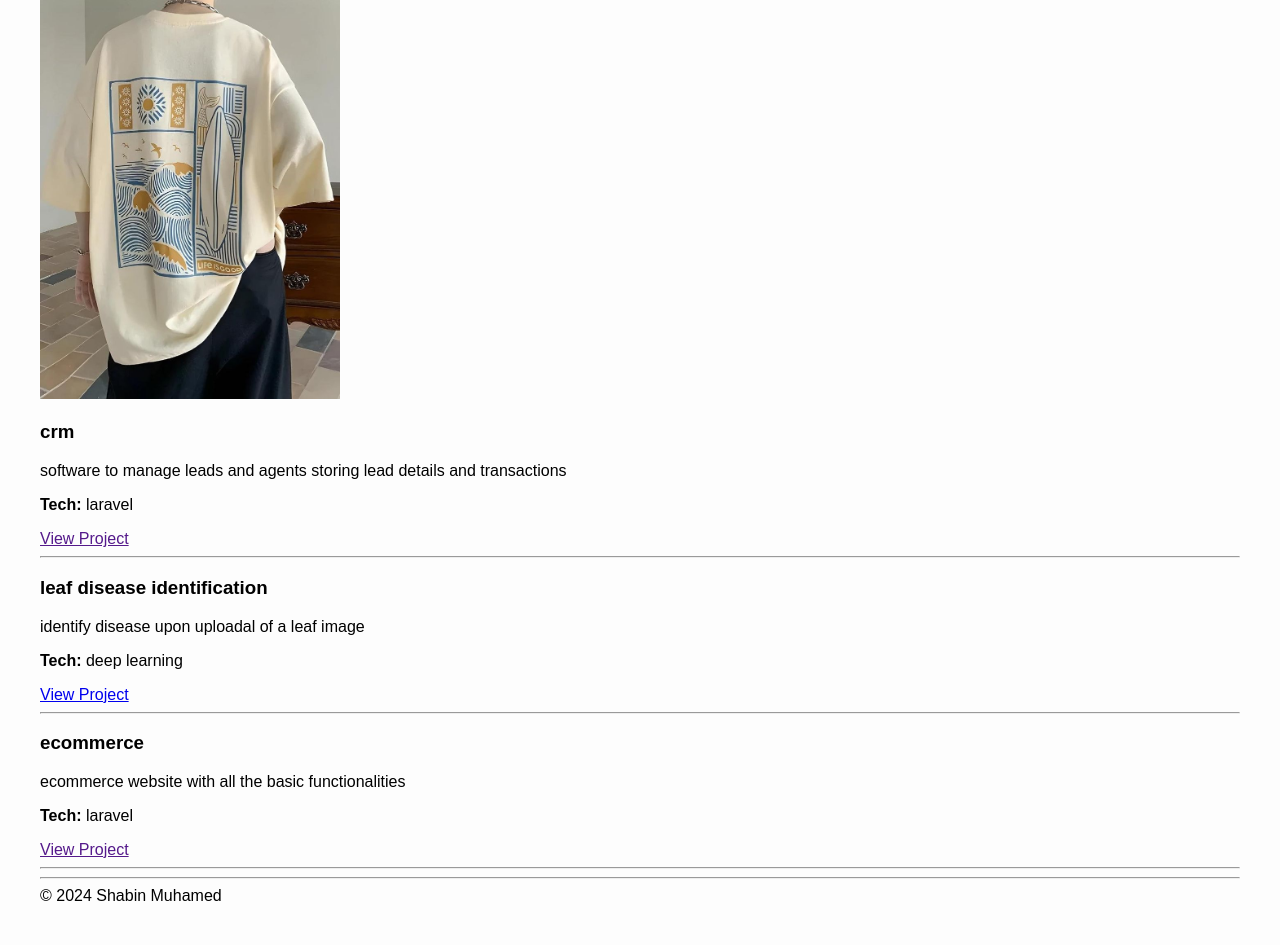
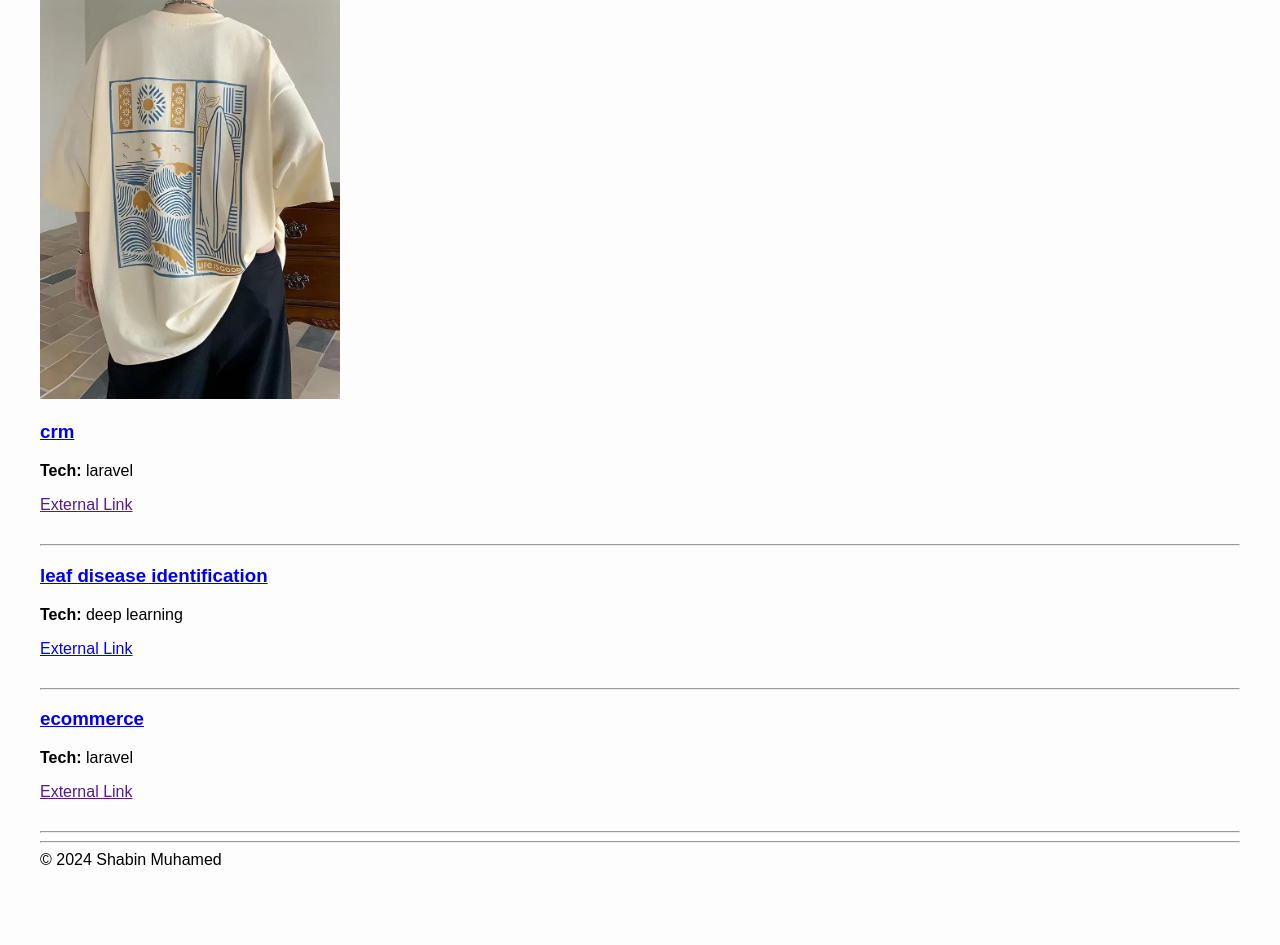
Before and after one commit to ShabinMuhamed/portfolio_site, a Django app: page /projects/ in a window 1280 px wide. Shown: the part 149-1094 px from the top of the page. After the commit the page ends 1014 px from the top, so only its background shows below. Run offline with Django 5.2, Linux system fonts and the light colour scheme; data comes from the database, SQL or seed files in the repository.

```diff
--- a/home/templates/home/projects.html
+++ b/home/templates/home/projects.html
@@ -4,17 +4,19 @@
 <h1>My Projects</h1>
 
 {% for project in projects %}
-  <div class="project">
-    {% if project.image %}
-      <img src="{{ project.image.url }}" alt="{{ project.title }}" style="width: 300px; height: auto;">
-    {% endif %}
-    <h3>{{ project.title }}</h3>
-    <p>{{ project.description }}</p>
+  <div style="margin-bottom: 30px;">
+    <a href="{% url 'project_detail' project.pk %}">
+      {% if project.image %}
+        <img src="{{ project.image.url }}" alt="{{ project.title }}" style="width: 300px; height: auto;">
+      {% endif %}
+      <h3>{{ project.title }}</h3>
+    </a>
     <p><strong>Tech:</strong> {{ project.technology }}</p>
-    <a href="{{ project.link }}" target="_blank">View Project</a>
+    <a href="{{ project.link }}" target="_blank">External Link</a>
   </div>
   <hr>
 {% endfor %}
 
 
+
 {% endblock %}
--- /dev/null
+++ b/home/urls.py
@@ -0,0 +1,12 @@
+from django.urls import path
+from . import views
+
+urlpatterns = [
+    path('', views.home_view),
+    path('about/', views.about_view),
+    path('skills/', views.skills_view),
+    path('projects/', views.projects_view,name='projects'),
+    path('contact/', views.contact_view),
+    path('project/<int:pk>/', views.project_detail, name='project_detail'),
+
+]
--- a/home/views.py
+++ b/home/views.py
@@ -1,4 +1,4 @@
-from django.shortcuts import render
+from django.shortcuts import render,get_object_or_404
 from .models import Project
 
 def home_view(request):
@@ -30,3 +30,7 @@ def contact_view(request):
         success = True
 
     return render(request, 'home/contact.html', {'success': success})
+
+def project_detail(request, pk):
+    project = get_object_or_404(Project, pk=pk)
+    return render(request, 'home/project_detail.html', {'project': project})
--- a/portfolio_site/urls.py
+++ b/portfolio_site/urls.py
@@ -15,19 +15,14 @@ Including another URLconf
     2. Add a URL to urlpatterns:  path('blog/', include('blog.urls'))
 """
 from django.contrib import admin
-from django.urls import path
-from home.views import home_view, about_view, skills_view,projects_view,contact_view
+from django.urls import path,include
 from django.conf import settings
 from django.conf.urls.static import static
 
 
 urlpatterns = [
     path('admin/', admin.site.urls),
-    path('', home_view),
-    path('about/', about_view),
-    path('skills/', skills_view),
-    path('projects/', projects_view),
-    path('contact/', contact_view),  # 👈 new route
+    path('', include('home.urls')),
 
 ]
 
```
Also changed, not shown: home/templates/home/project_detail.html (added, +16 -0 lines).
